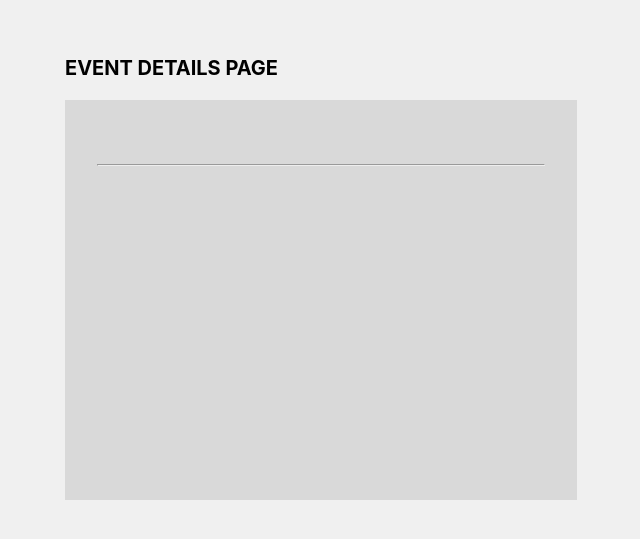
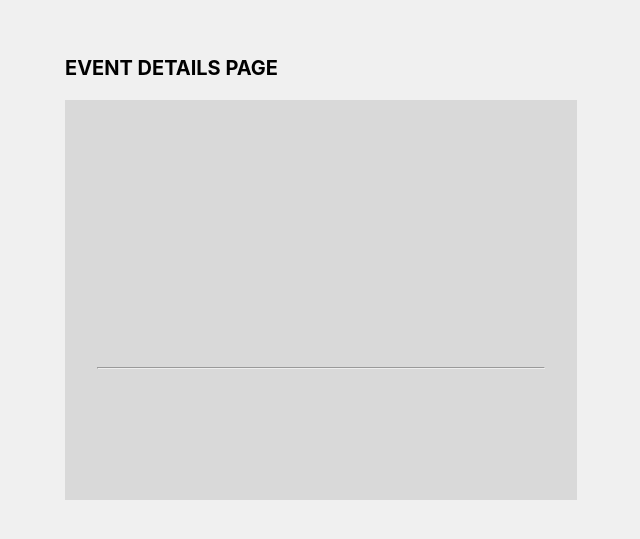
Before and after one commit to Navin-PlayerOne/taskToDoList, a plain HTML site: page html/details.html in a window 1280 px wide. Shown: the part 149-688 px from the top of the page, without its empty margins (319-959 px from the left). Drawn offline with Linux system fonts and the light colour scheme.

Commit message:
styles updated for mobile view

```diff
--- a/css/styles.css
+++ b/css/styles.css
@@ -159,6 +159,9 @@ body {
     height: 100%;
     width: 100%;
     margin-top: 20px;
+    display: flex;
+    flex-direction: column;
+    justify-content: space-around;
 }
 
 .cont-header, .cont-body{
@@ -187,7 +190,7 @@ body {
 }
 
 .ruler{
-    margin: 2rem 2rem 0 2rem;
+    margin: 1rem 2rem 0 2rem;
 }
 
 .cont-date{
@@ -198,7 +201,6 @@ body {
     letter-spacing: 0em;
     text-align: left;
     margin-left: 2.5rem;
-    margin-top: 1rem;
 }
 
 @media (max-width:990px) {
```
